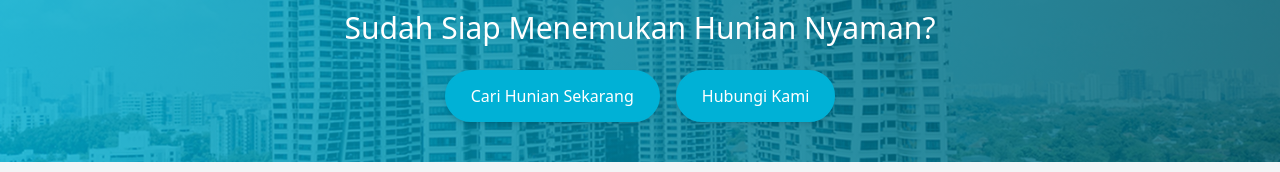
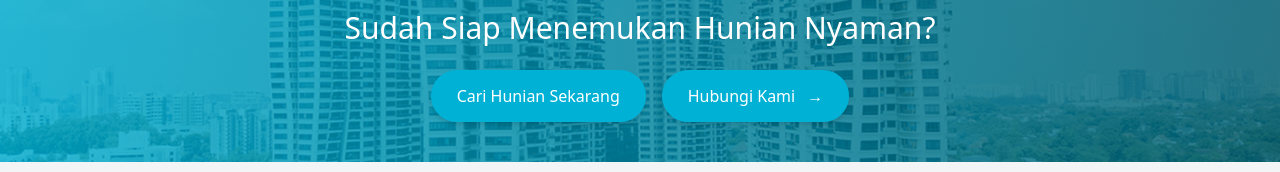
Before and after one commit to syahdew0/template_compro_psg_fe_3, a Vue app: page / in a window 1280 px wide. Shown: the part 5233-5405 px from the top of the page. Built offline with nearby package versions, Linux system fonts and the light colour scheme.

Commit message:
update page

```diff
--- a/src/components/promoPage.vue
+++ b/src/components/promoPage.vue
@@ -147,9 +147,12 @@
         <button class="relative z-20 bg-[#00B1D6] border-2 border-[#00B1D6] text-white text-sm md:text-base px-4 py-2 md:px-6 md:py-3 rounded-full font-medium shadow-md hover:bg-white hover:text-[#00B1D6]">
           Cari Hunian Sekarang
         </button>
-        <button class="relative z-20 bg-[#00B1D6] border-2 border-[#00B1D6] text-white text-sm md:text-base px-4 py-2 md:px-6 md:py-3 rounded-full font-medium shadow-md hover:bg-white hover:text-[#00B1D6]">
-          Hubungi Kami
-        </button>
+        <a href="https://wa.me/628111623222?text=Halo,%20Saya%20ingin%20menggunakan%20SENYAMAN LIVING!"
+        target="_blank" rel="noopener noreferrer"
+        class="relative z-20 bg-[#00B1D6] border-2 border-[#00B1D6] text-white text-sm md:text-base px-4 py-2 md:px-6 md:py-3 rounded-full font-medium shadow-md hover:bg-white hover:text-[#00B1D6]">
+        Hubungi Kami
+        <span class="inline-block ml-2 transform group-hover:translate-x-1 transition-transform">→</span>
+      </a>
       </div>
     </div>
   </div>
```
